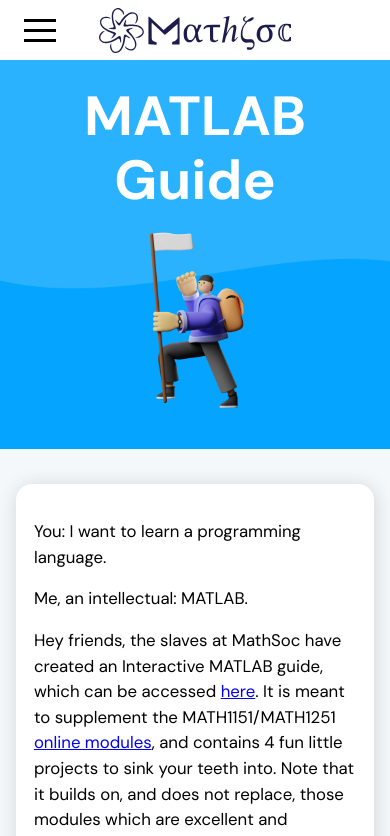
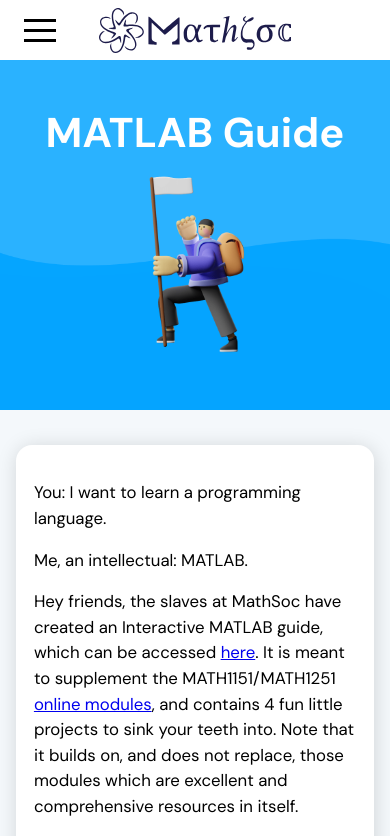
Before and after one commit to MathSocUNSW/mathsoc-website, a Next.js app in the folder frontend/: page /resources/matlab in a window 390 px wide. Shown: the top 836 px of the page. Built offline with nearby package versions, Linux system fonts and the light colour scheme.

Commit message:
updated global hero font size

```diff
--- a/frontend/src/components/Layout.tsx
+++ b/frontend/src/components/Layout.tsx
@@ -1,8 +1,12 @@
+// Library Imports
 import React from "react";
+import { createTheme, ThemeProvider } from "@material-ui/core";
+
+// Component Imports
 import Footer from "./Footer";
 import NavBar from "./NavBar";
 
-import { createTheme, ThemeProvider } from "@material-ui/core";
+// Styling
 import styles from "src/styles/Layout.module.scss";
 
 const theme = createTheme({
@@ -10,6 +14,9 @@ const theme = createTheme({
     fontFamily: "DM Sans",
     h1: {
       fontSize: "3.45rem",
+      ["@media screen and (max-width: 860px)"]: {
+        fontSize: "2.6rem"
+      },
       fontWeight: 600
     },
     h2: {
--- a/frontend/src/styles/ResourceHero.module.scss
+++ b/frontend/src/styles/ResourceHero.module.scss
@@ -35,7 +35,7 @@ $breakpoint: 610px;
     max-height: 180px;
     max-width: 260px;
     margin-top: 0;
-    margin-bottom: 2.5rem;
+    margin-bottom: 2rem;
   }
 }
 
```
